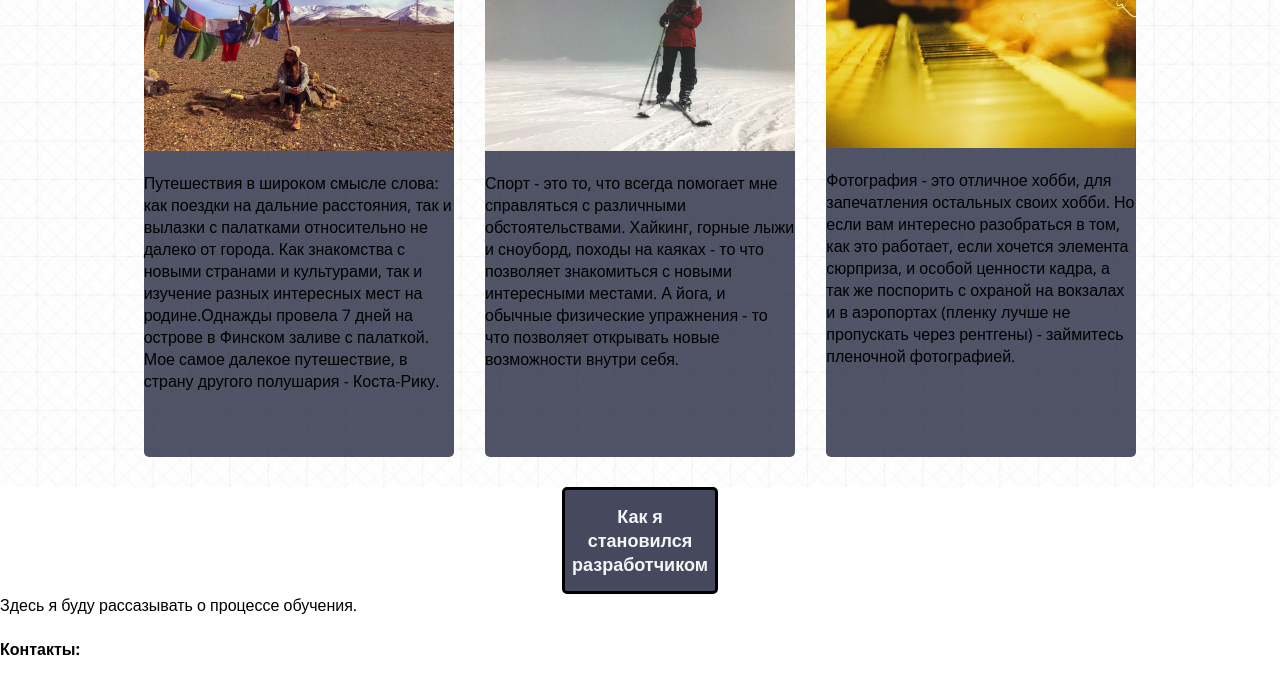
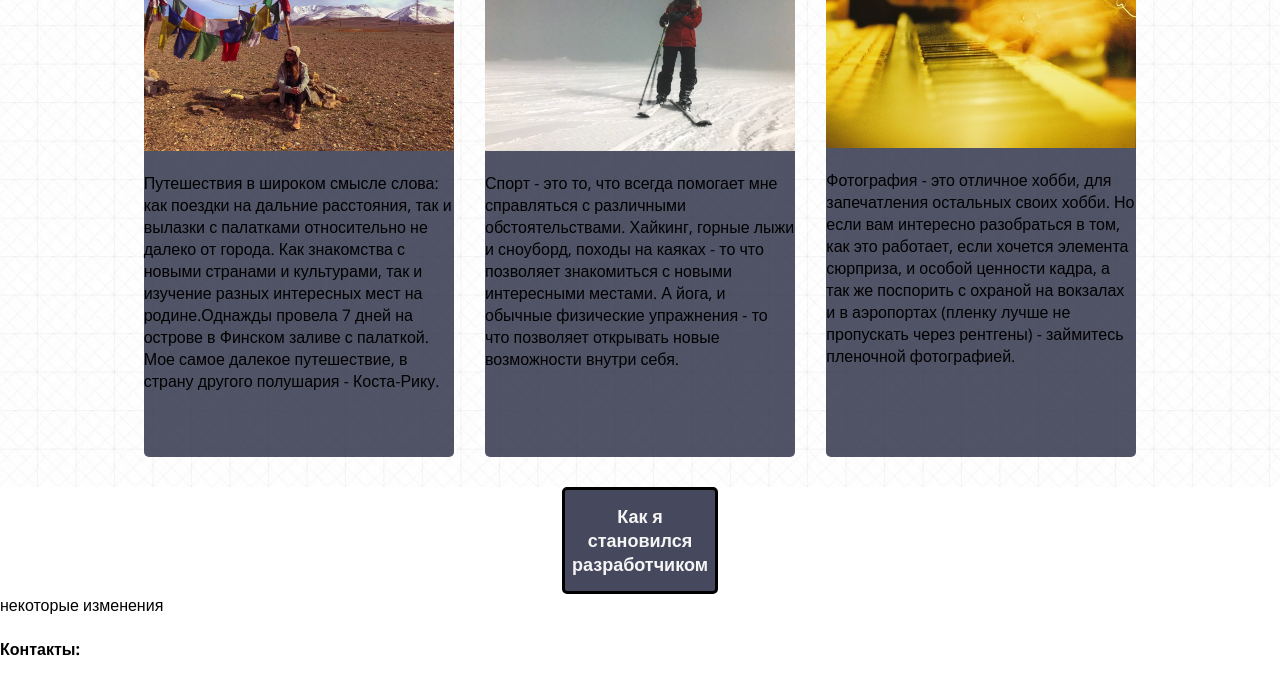
Before and after one commit to daryavet/SkillFactory-Site-card, a plain HTML site: page index.html in a window 1280 px wide. Shown: the part 2199-2877 px from the top of the page. Drawn offline with nearby package versions, Linux system fonts and the light colour scheme.

Commit message:
изменен файл index.html

```diff
--- a/index.html
+++ b/index.html
@@ -140,7 +140,7 @@
       <section class="devway" id="devway">
         <div class="subheader_lable"><h2 class="subheader">Как я становился разработчиком</h2></div>
 
-        Здесь я буду рассазывать о процессе обучения.
+        некоторые изменения
         <!-- Здесь будет путь  -->
       </section>
     </main>
```
